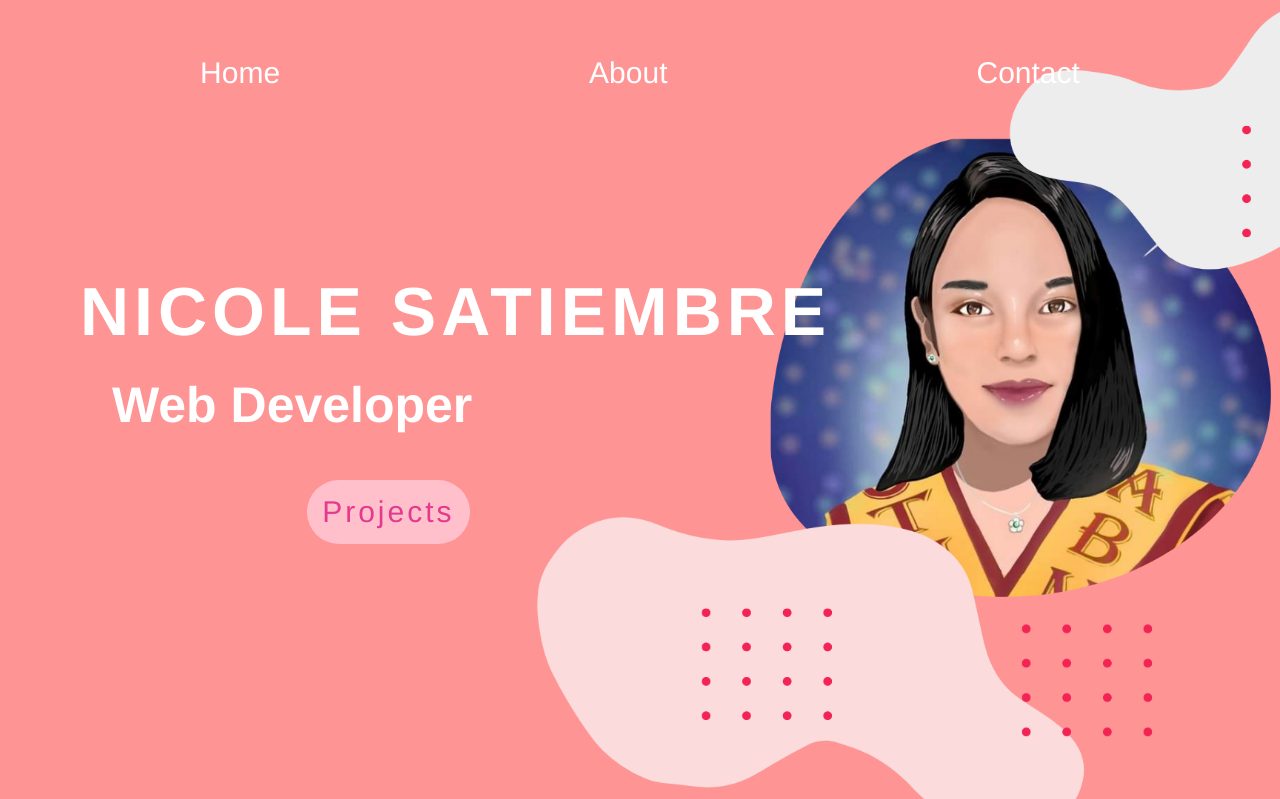
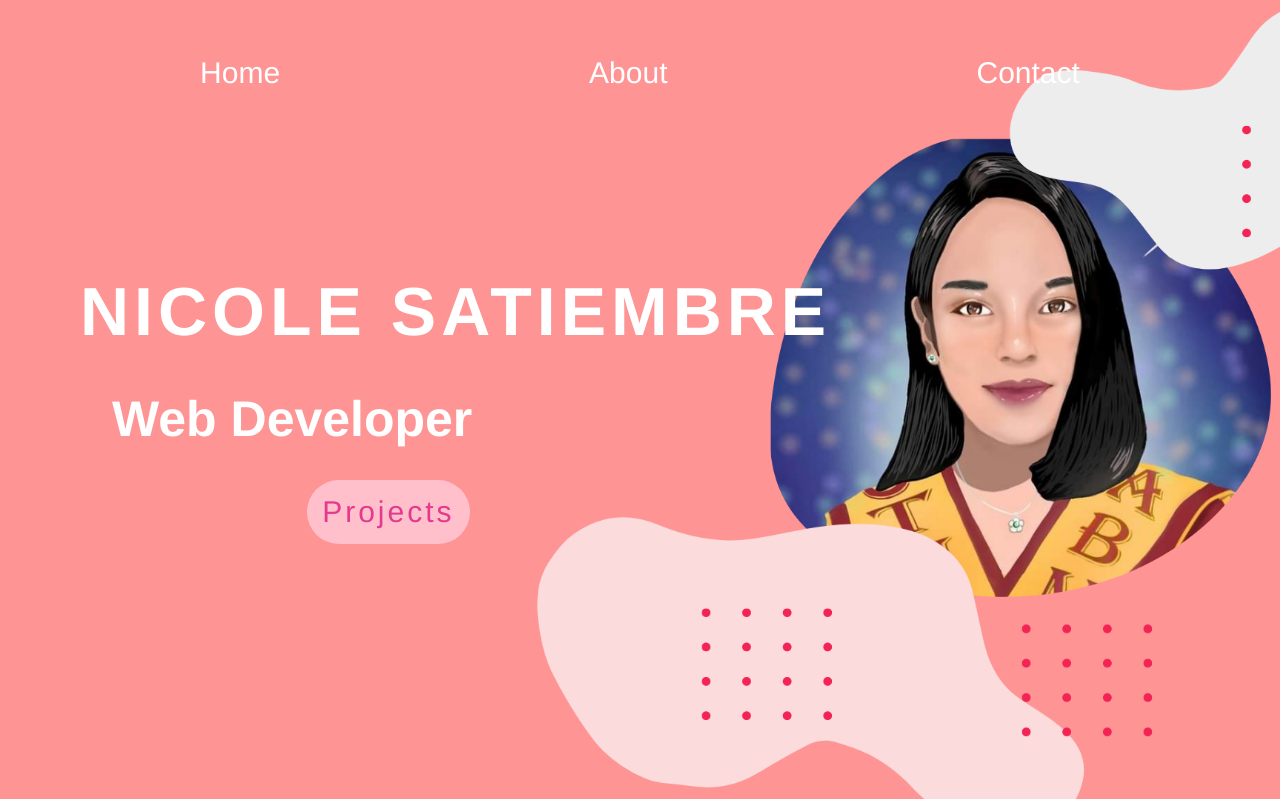
Before and after one commit to LeNikki/Personal-Website, a PHP site: page / in a window 1280 px wide. Shown: the top 799 px of the page. Run offline with PHP 8.4, Linux system fonts and the light colour scheme; some libraries are stand-ins or nearby versions.

Commit message:
Update style.css

```diff
--- a/css/style.css
+++ b/css/style.css
@@ -31,7 +31,7 @@ nav{
 
 }
 .role{
-  position:absolute; left: 7rem; margin-top: 10px; font-size: 50px; color: white;
+  position:absolute; left: 7rem; margin-top: 3%; font-size: 50px; color: white;
 }
 .proj{
   width: 56%; height: 60%; position: absolute; top: 133rem; left: 21%;
```
